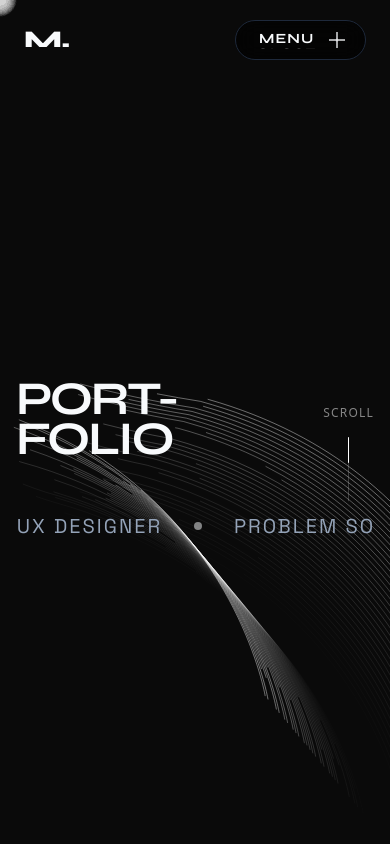
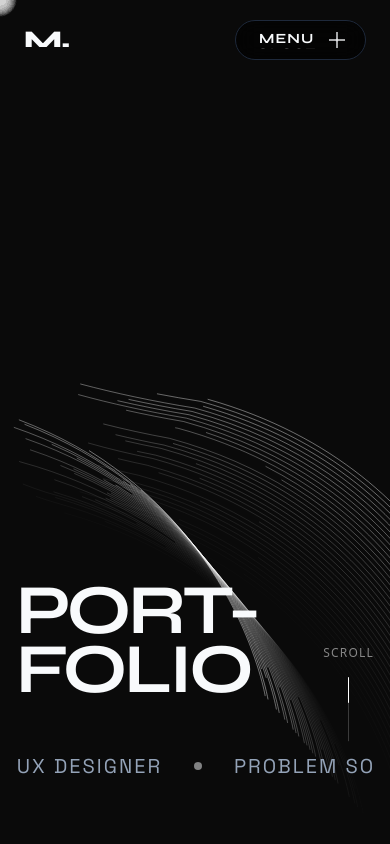
Before and after one commit to Mew-72/Portfolio, a React (Vite) app: page / in a window 390 px wide. Shown: the top 844 px of the page. Built offline with nearby package versions, Linux system fonts and the light colour scheme.

Commit message:
feat: Add initial Hero section component and global Tailwind CSS styling with light/dark theme variables.

```diff
--- a/src/components/Hero.tsx
+++ b/src/components/Hero.tsx
@@ -5,12 +5,12 @@ import { BackgroundPaths } from "@/components/ui/background-paths";
 
 export function Hero() {
     return (
-        <div className="relative min-h-[100dvh] w-full flex flex-col items-center justify-center overflow-hidden bg-background" id="home">
+        <div className="relative min-h-[100dvh] w-full flex flex-col items-center justify-center md:justify-center overflow-hidden bg-background" id="home">
             <div className="absolute inset-0 z-0">
                 <BackgroundPaths title="" />
             </div>
 
-            <div className="relative z-10 w-full max-w-7xl mx-auto px-4 md:px-8 mt-20 flex flex-col justify-center h-full pointer-events-none">
+            <div className="relative z-10 w-full max-w-7xl mx-auto px-4 md:px-8 mt-auto md:mt-20 mb-16 md:mb-0 flex flex-col justify-end md:justify-center h-full pointer-events-none">
 
                 <motion.div
                     initial={{ opacity: 0, y: 100 }}
@@ -20,7 +20,7 @@ export function Hero() {
                     <motion.h1
                         animate={{ y: [0, -20, 0], letterSpacing: ["-0.05em", "-0.02em", "-0.05em"] }}
                         transition={{ duration: 8, ease: "easeInOut", repeat: Infinity }}
-                        className="text-[12vw] leading-[0.85] font-bold uppercase tracking-tighter text-foreground font-['Syne'] mix-blend-exclusion dark:mix-blend-normal"
+                        className="text-[18vw] md:text-[12vw] leading-[0.85] font-bold uppercase tracking-tighter text-foreground font-['Syne'] mix-blend-exclusion dark:mix-blend-normal"
                     >
                         PORT- <br /> FOLIO
                     </motion.h1>
--- a/src/index.css
+++ b/src/index.css
@@ -263,6 +263,12 @@
     overflow: hidden;
 }
 
+@media (max-width: 640px) {
+    .ambient-background-shapes {
+        display: none;
+    }
+}
+
 .bg-shape {
     position: absolute;
     width: 80%;
```
